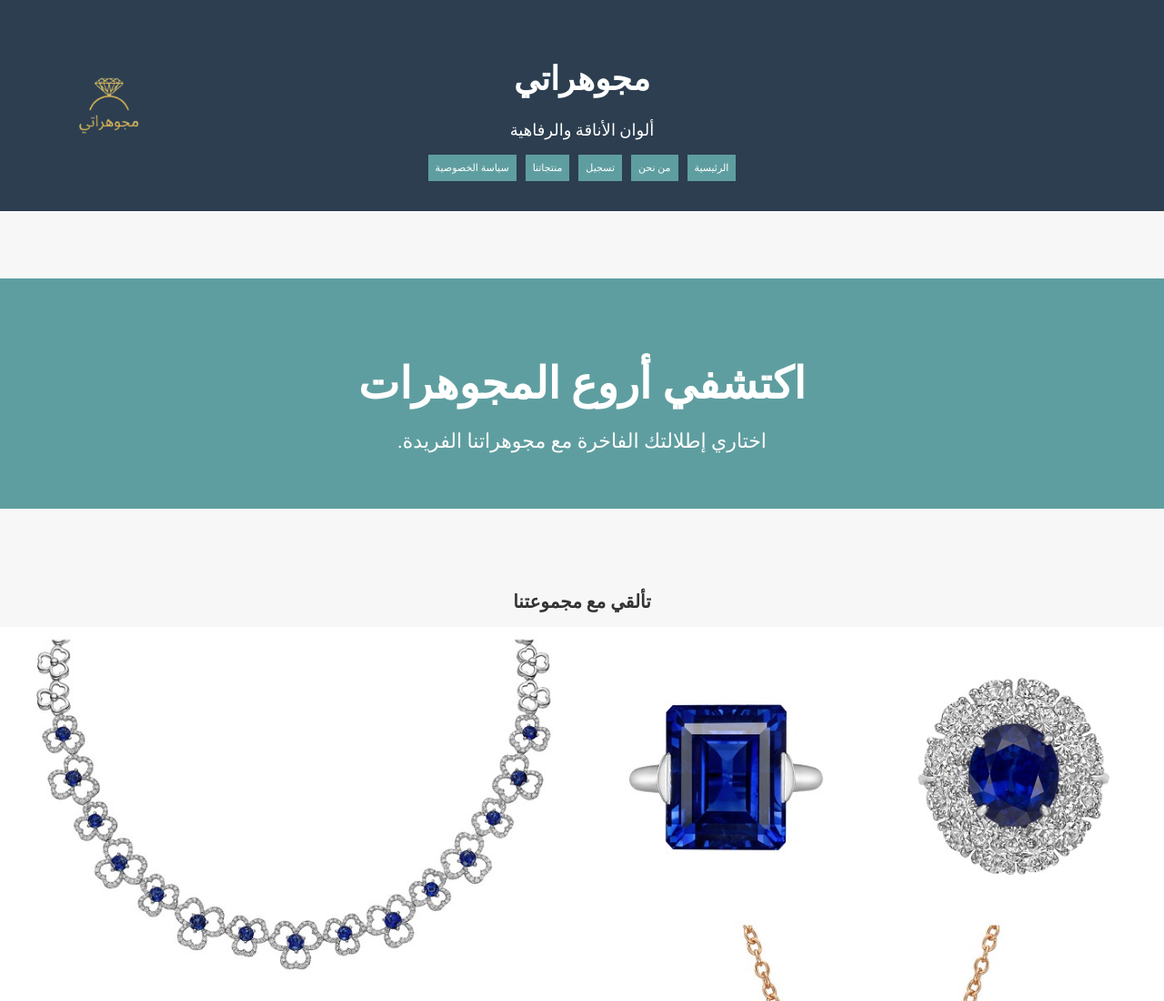
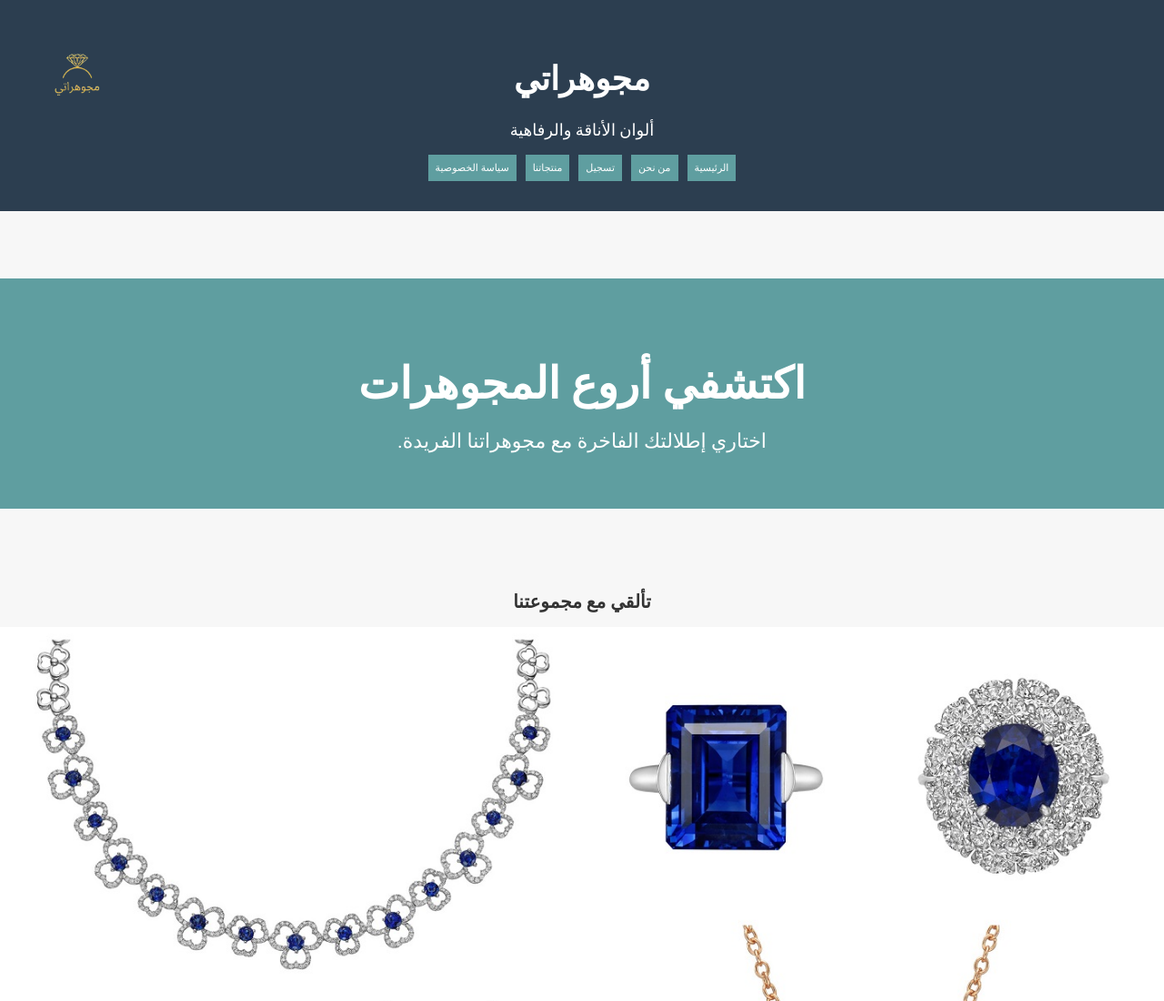
Before and after one commit to jewelry32/jewelry32, a plain HTML site: page index.html in a window 1280 px wide. Shown: the top 1100 px of the page at 91% size. Drawn offline with nearby package versions, Linux system fonts and the light colour scheme; a script that the page names is missing.

Commit message:
Add files via upload

```diff
--- a/styles.css
+++ b/styles.css
@@ -18,13 +18,13 @@ header {
 
 header .logo-container {
     position: absolute;
-    top: 20px;
-    left: 20px;
+    top: 10px;
+    left: 10px;
 }
 
 header .logo {
-    width: 200px;
-    height: 200px;
+    width: 150px;
+    height: 150px;
 }
 
 h1 {
```
